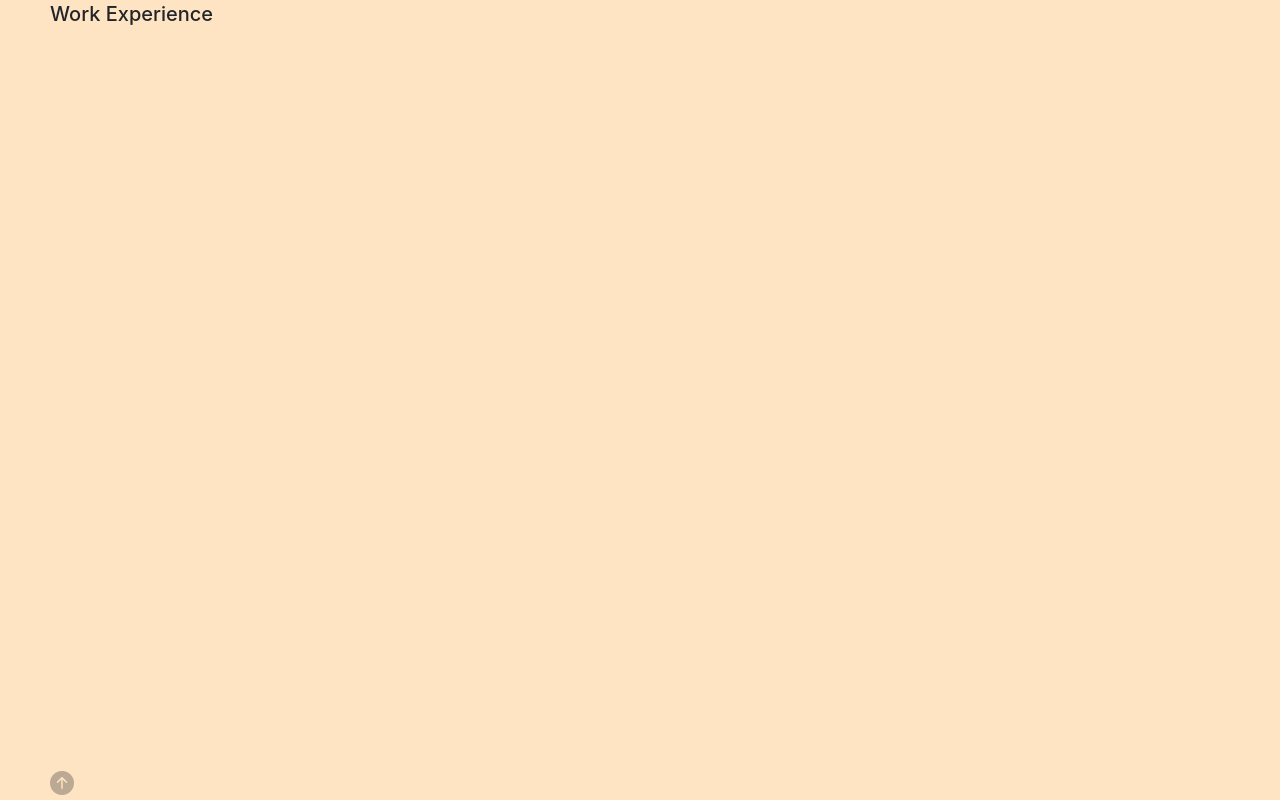
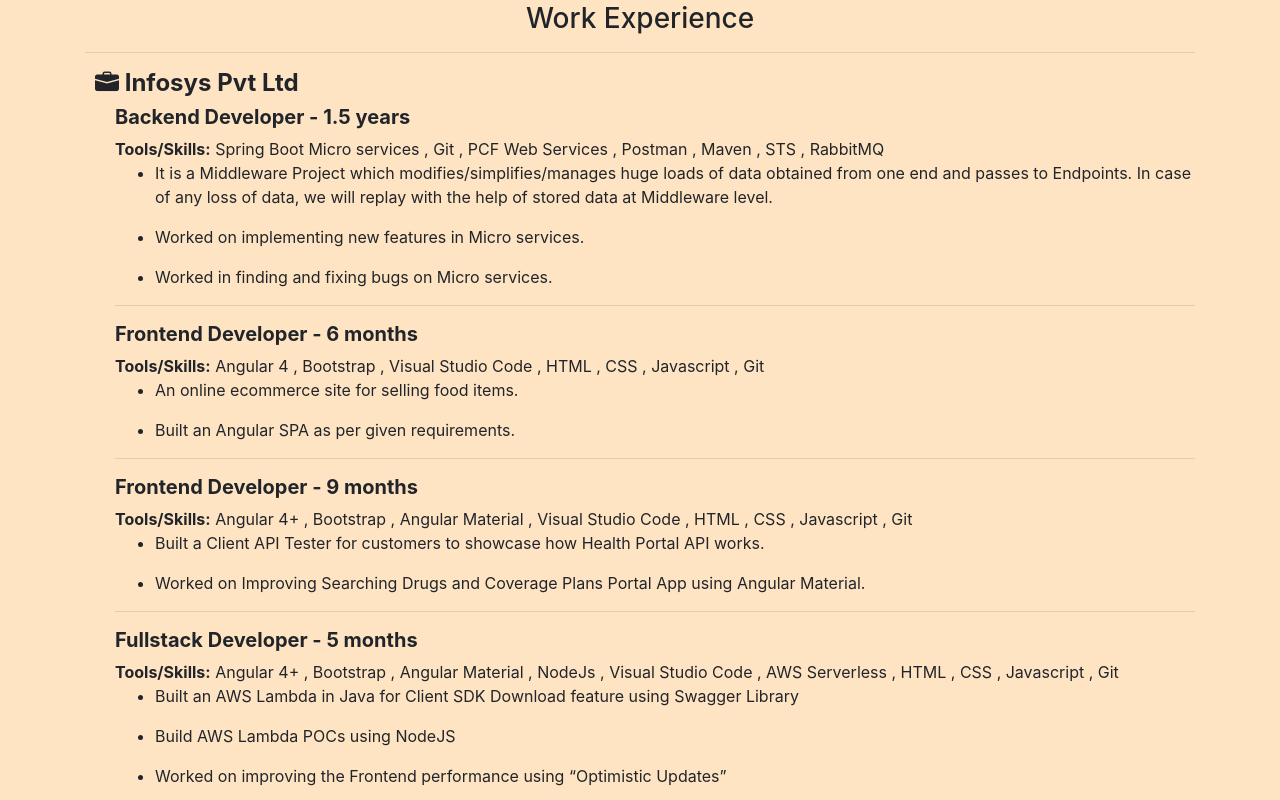
Before and after one commit to vsaiprakash/portfolio-app-ui, an Angular app: page / in a window 1280 px wide. Shown: the part 1740-2540 px from the top of the page. Built offline with nearby package versions, Linux system fonts and the light colour scheme.

Commit message:
added work experience with basic styles;

```diff
--- a/src/app/sections/skills/skills.component.css
+++ b/src/app/sections/skills/skills.component.css
@@ -4,6 +4,10 @@
     /* background-color:lavender; */
     background-color: var(--skills);
     /* height: 100%; */
+}
+
+.heading {
+    text-align: center;
 }
 
 .skill-img {
--- a/src/app/sections/skills/skills.component.html
+++ b/src/app/sections/skills/skills.component.html
@@ -2,7 +2,7 @@
     <i class="bi bi-arrow-up-circle-fill clickable go-to-top"
     (click)="goToHeaderSection()"
     data-toggle="tooltip" data-placement="top" title="Go back to start"></i>
-    <h6>Primary Skills</h6>
+    <h6 class="heading">Primary Skills</h6>
     <div class="skills-container justify-content-center">
       <div *ngFor="let skill of primarySkillsList">
         <div class="card shadow">
@@ -17,7 +17,7 @@
       </div>
     </div>
 
-    <h6>Secondary Skills</h6>
+    <h6 class="heading">Secondary Skills</h6>
     <div class="skills-container justify-content-center">
       <div *ngFor="let skill of secondarySkillsList">
         <div class="card shadow">
--- a/src/app/sections/work-experience/work-experience.component.css
+++ b/src/app/sections/work-experience/work-experience.component.css
@@ -4,3 +4,15 @@
     background-color: var(--work-experience);
     /* height: 100%; */
 }
+
+.heading {
+    text-align: center;
+}
+
+.worked-company {
+    padding-left: 10px;
+}
+
+.worked-project {
+    padding-left: 20px;
+}
--- a/src/app/sections/work-experience/work-experience.component.html
+++ b/src/app/sections/work-experience/work-experience.component.html
@@ -2,5 +2,40 @@
     <i class="bi bi-arrow-up-circle-fill clickable go-to-top"
     (click)="goToHeaderSection()"
     data-toggle="tooltip" data-placement="top" title="Go back to start"></i>
-    <h5>Work Experience</h5>
+
+    <div class="container">
+        <h3 class="heading">Work Experience</h3>
+        <hr>
+        <div class="row">
+            <div class="col-md-12">
+                    <ng-container *ngFor="let exp of workExperienceList">
+                        <div class="worked-company">
+                            <h4>
+                                <i class="bi bi-briefcase-fill"></i>
+                                <b> {{exp.company}}</b>
+                            </h4>
+                            <div *ngFor="let project of exp.projects">
+                                <div class="worked-project">
+                                    <h5><b>{{project.role}} - {{project.duration}}</b></h5>
+                                    <b>Tools/Skills:</b>
+                                    <ng-container *ngFor="let skill of project.skills; let i=index">
+                                        <ng-container *ngIf="i!=0">
+                                        ,
+                                        </ng-container>
+                                        {{skill}}
+                                    </ng-container>
+
+                                    <ul *ngFor="let line of project.description">
+                                        <li>{{line}}</li>
+                                    </ul>
+                                    <hr>
+                                </div>
+                            </div>
+                            <hr>
+                        </div>
+                    </ng-container>
+            </div>
+        </div>
+    </div>
+
 </div>
--- a/src/app/sections/work-experience/work-experience.component.ts
+++ b/src/app/sections/work-experience/work-experience.component.ts
@@ -6,9 +6,119 @@
   templateUrl: './work-experience.component.html',
   styleUrls: ['./work-experience.component.css']
 })
+
 export class WorkExperienceComponent implements OnInit {
 
-  constructor(private sectionController: SectionControllerService) { }
+  workExperienceList: any[];
+
+  constructor(private sectionController: SectionControllerService) {
+    this.workExperienceList = [
+      {
+        company: "Infosys Pvt Ltd",
+        role: "Technology Analyst",
+        duration: "3.5 years",
+        projects: [
+          {
+            title: "Middleware Project with Spring Boot Micro services",
+            role: "Backend Developer",
+            skills: [
+              "Spring Boot Micro services",
+              "Git",
+              "PCF Web Services",
+              "Postman",
+              "Maven",
+              "STS",
+              "RabbitMQ"
+            ],
+            duration: "1.5 years",
+            description: [
+              "It is a Middleware Project which modifies/simplifies/manages huge loads of data obtained from one end and passes to Endpoints.  In case of any loss of data, we will replay with the help of stored data at Middleware level.",
+              "Worked on implementing new features in Micro services.",
+              "Worked in finding and fixing bugs on Micro services."
+            ]
+          },
+          {
+            title: "Angular UI Project",
+            role: "Frontend Developer",
+            skills: [
+              "Angular 4",
+              "Bootstrap",
+              "Visual Studio Code",
+              "HTML",
+              "CSS",
+              "Javascript",
+              "Git"
+            ],
+            duration: "6 months",
+            description: [
+              "An online ecommerce  site for selling food items.",
+              "Built an Angular SPA as per given requirements."
+            ]
+          },
+          {
+            title: "Infosys Health Portal -  Client API Tester, Searching Drugs and Coverage",
+            role: "Frontend Developer",
+            skills: [
+              "Angular 4+",
+              "Bootstrap",
+              "Angular Material",
+              "Visual Studio Code",
+              "HTML",
+              "CSS",
+              "Javascript",
+              "Git"
+            ],
+            duration: "9 months",
+            description: [
+              "Built a Client API Tester for customers to showcase how Health Portal API works.",
+              "Worked on Improving Searching Drugs and Coverage Plans Portal App using Angular Material."
+            ]
+          },
+          {
+            title: "Cummins API Portal",
+            role: "Fullstack Developer",
+            skills: [
+              "Angular 4+",
+              "Bootstrap",
+              "Angular Material",
+              "NodeJs",
+              "Visual Studio Code",
+              "AWS Serverless",
+              "HTML",
+              "CSS",
+              "Javascript",
+              "Git"
+            ],
+            duration: "5 months",
+            description: [
+              "Built an AWS Lambda in Java for Client SDK Download feature using Swagger Library",
+              "Build AWS Lambda POCs using NodeJS ",
+              "Worked on improving the Frontend performance using “Optimistic Updates” ",
+              "Built Code Snippet functionality at frontend using Postman Library"
+            ]
+          }
+        ]
+      },
+      {
+        company: "MResult Services Pvt Ltd",
+        role: "Backend Developer",
+        duration: "Currently working",
+        projects: [
+          {
+            title: "Marsh McLennan Portal",
+            role: "Frontend Developer",
+            skills: [
+              "Angular 10"
+            ],
+            duration: "Currently working",
+            description: [
+              "Working as a Frontend Developer."
+            ]
+          }
+        ]
+      }
+    ]
+  }
 
   ngOnInit(): void {
   }
```
